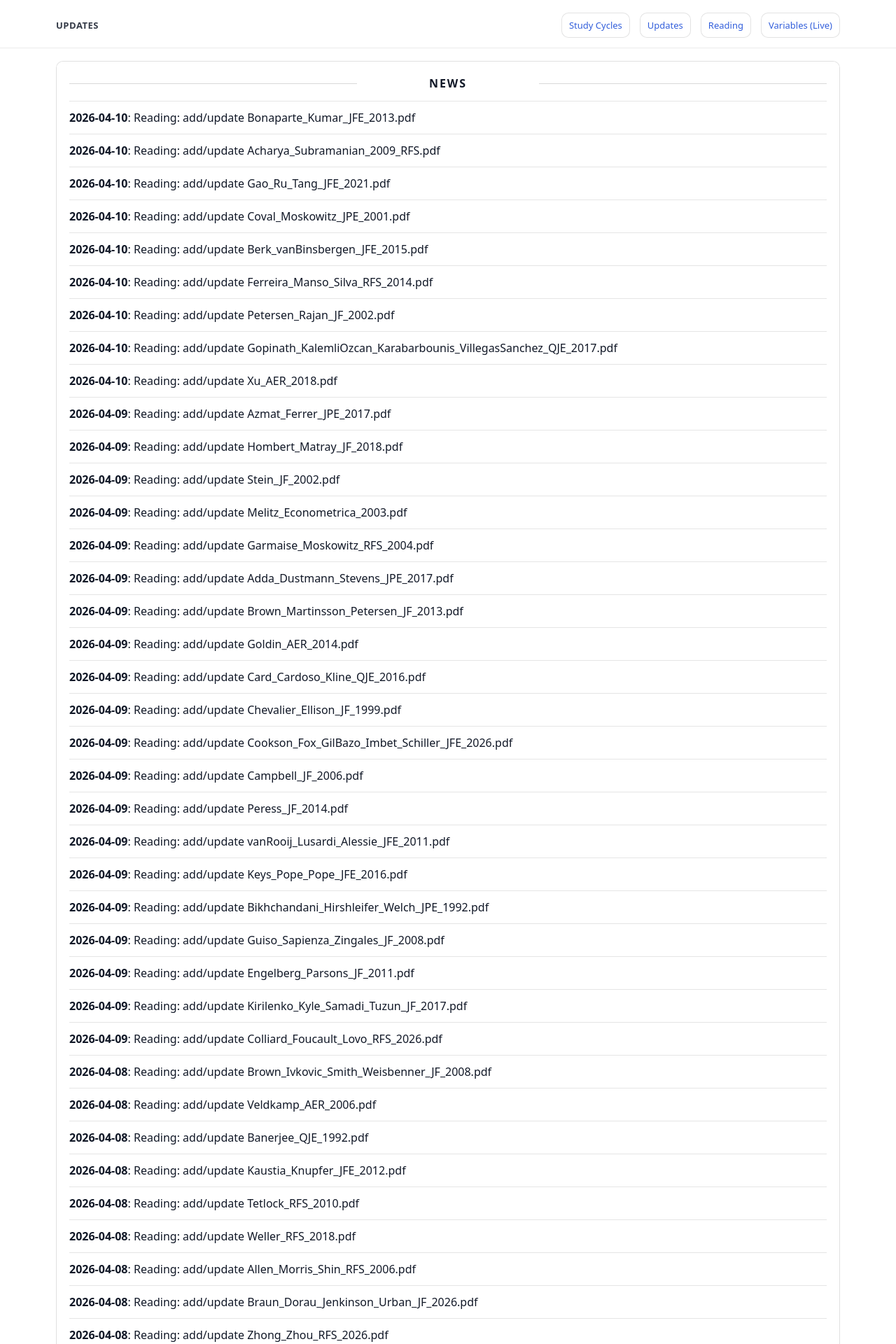
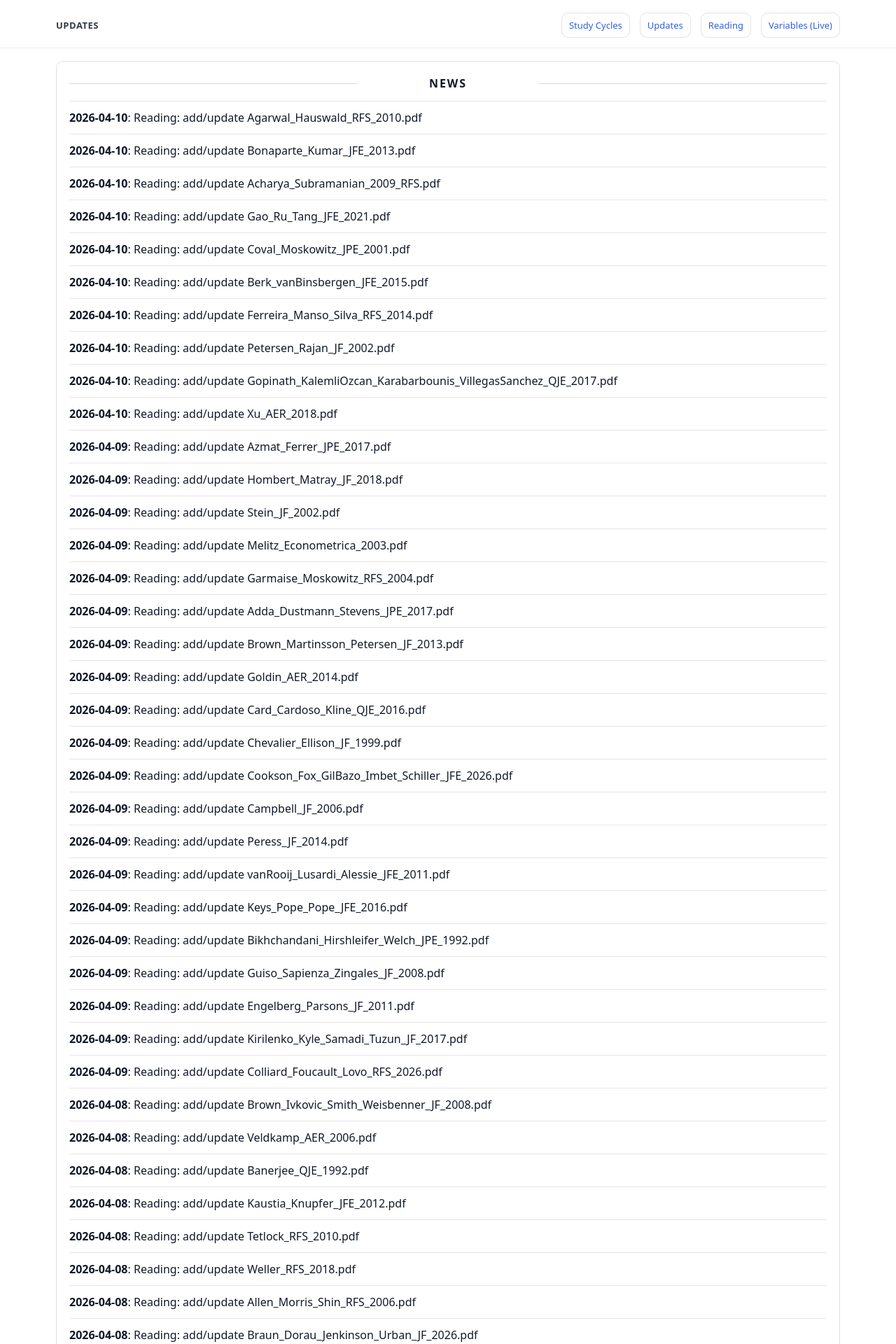
Before and after one commit to yaxinzn/study-archive, a Jekyll site: the page built from updates/index.md, in a window 1280 px wide. Shown: the top 1920 px of the page at 70% size. Built offline with Jekyll 4.4.1, drawn with Linux system fonts in a browser that asks for light colours; some of the changed text lies outside the part shown.

Commit message:
chore: update NEWS feed

```diff
--- a/_data/news.yml
+++ b/_data/news.yml
@@ -1,4 +1,7 @@
 # Auto-generated update history (sorted newest -> oldest). Do not edit manually.
+- ts: "1775808064"
+  date: "2026-04-10"
+  title: "Reading: add/update Agarwal_Hauswald_RFS_2010.pdf"
 - ts: "1775807187"
   date: "2026-04-10"
   title: "Reading: add/update Bonaparte_Kumar_JFE_2013.pdf"
```
